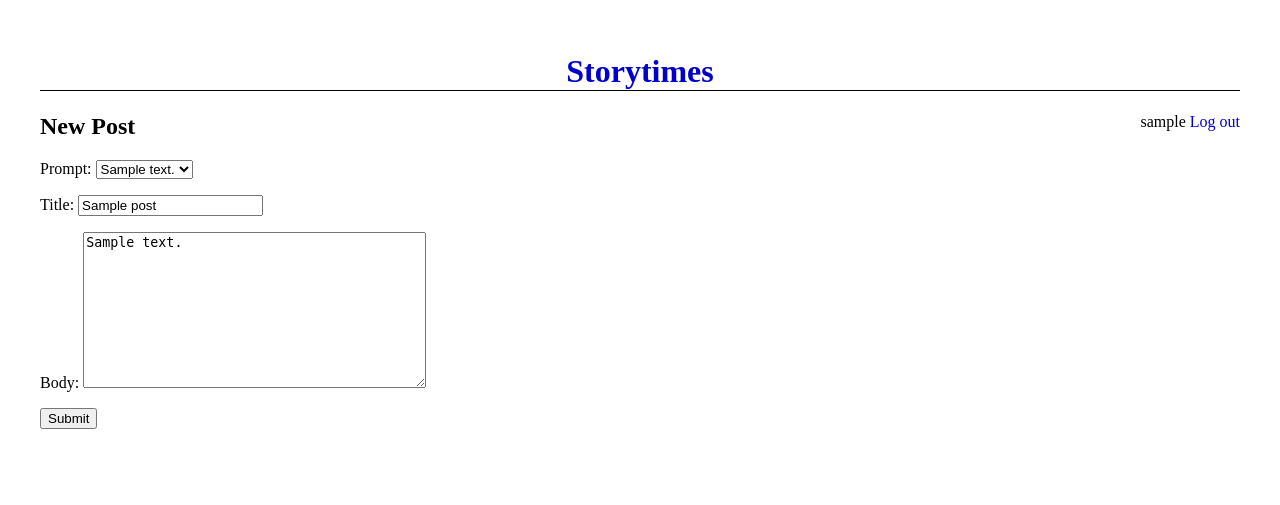
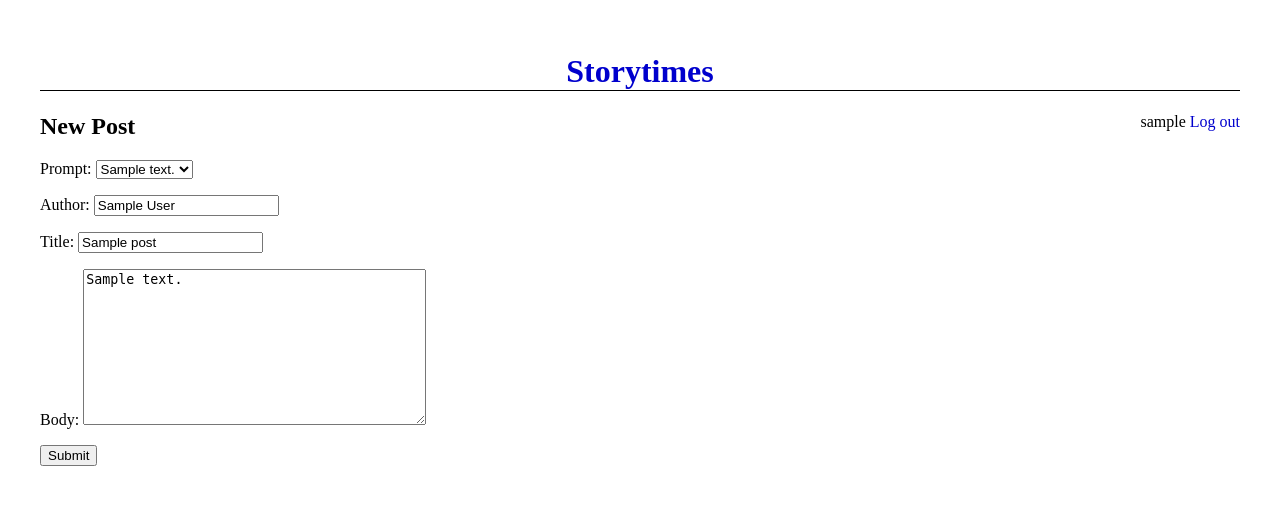
Before and after one commit to MQThai/Storytimes, a Django app: page /posts/1/edit in a window 1280 px wide. Shown: the top 505 px of the page. Run offline with Django 3.2, Linux system fonts and the light colour scheme; a user stored in the database is signed in; tables that the repository leaves empty hold one stand-in row (values such as "Sample post"); some web fonts are replaced.

Commit message:
Add author to form

```diff
--- a/backend/storytimes/forms.py
+++ b/backend/storytimes/forms.py
@@ -9,4 +9,4 @@ class PromptForm(forms.ModelForm):
 class PostForm(forms.ModelForm):
     class Meta:
         model = Post
-        fields = ('prompt', 'title', 'body',)
+        fields = ('prompt', 'author', 'title', 'body',)
--- a/backend/storytimes/templates/storytimes/prompt_detail.html
+++ b/backend/storytimes/templates/storytimes/prompt_detail.html
@@ -15,7 +15,8 @@
   <ul>
     {% for post in prompt.posts.all %}
     <li>
-      <a href="{% url 'post_detail' id=post.id %}">{{ post.title }} by {{ post.author }}</a>
+      <a href="{% url 'post_detail' id=post.id %}">{{ post.title }}</a>
+      <p>by {{ post.author }}</p>
     </li>
     {% endfor %}
   </ul>
```
